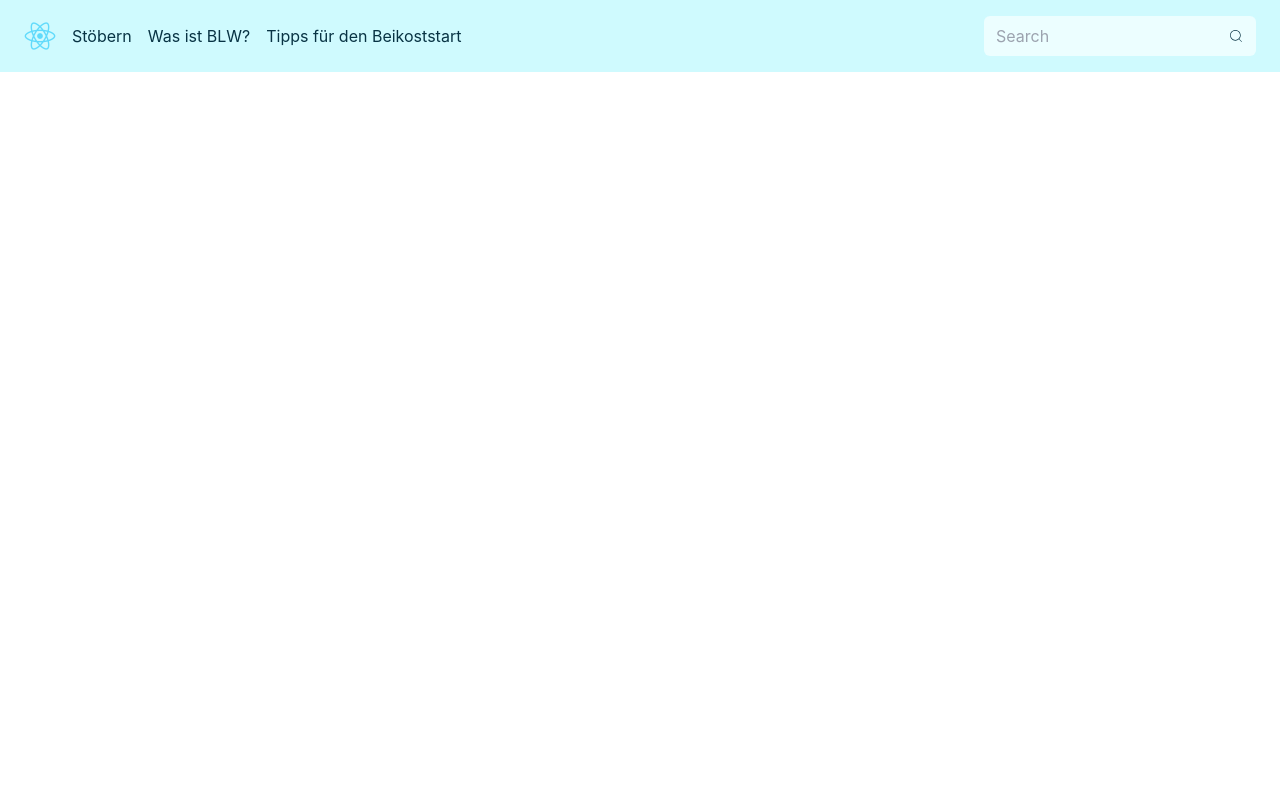
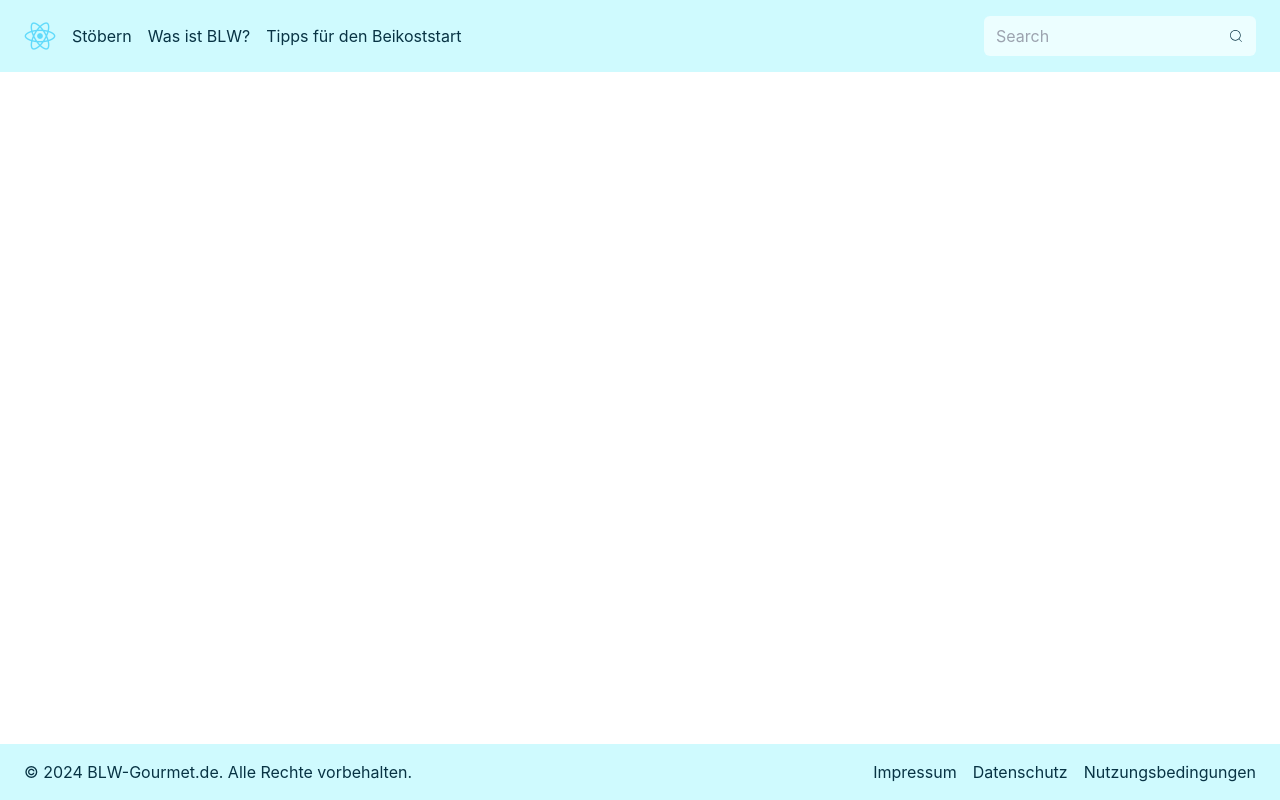
Before and after one commit to Max-Montag/blw-gourmet.de, a React (Create React App) app: page /nutzungsbedingungen in a window 1280 px wide. Built offline with nearby package versions, Linux system fonts and the light colour scheme; a web font is replaced by a local one.

Commit message:
add footer

```diff
--- a/src/App.tsx
+++ b/src/App.tsx
@@ -5,17 +5,23 @@ import LoadRecipe from "./views/recipe/LoadRecipe";
 import EditRecipe from "./views/admin/EditRecipe";
 import AdminDashboard from "./views/admin/AdminDashboard";
 import Header from "./views/components/Header";
+import Footer from "./views/components/Footer";
 
 const App: React.FC = () => {
   return (
     <Router>
+      <div className="flex flex-col min-h-screen">
         <Header />
+        <main className="flex-grow">
           <Routes>
             <Route path="/" element={<Landing />} />
             <Route path="/recipe/:url/" element={<LoadRecipe />} />
             <Route path="/admin/edit-recipe/:url/" element={<EditRecipe />} />
             <Route path="/admin/dashboard/" element={<AdminDashboard />} />
           </Routes>
+        </main>
+        <Footer />
+      </div>
     </Router>
   );
 };
--- /dev/null
+++ b/src/views/components/Footer.tsx
@@ -0,0 +1,34 @@
+import React from "react";
+import { Link } from "react-router-dom";
+
+const footerLinks = [
+  { label: "Impressum", path: "/impressum" },
+  { label: "Datenschutz", path: "/datenschutz" },
+  { label: "Nutzungsbedingungen", path: "/nutzungsbedingungen" },
+];
+
+const Footer: React.FC = () => {
+  return (
+    <footer className="bg-cyan-100 text-cyan-950 py-4 px-6 mt-8">
+      <div className="flex flex-col md:flex-row justify-between items-center">
+        <p className="text-center md:text-left mb-4 md:mb-0">
+          &copy; {new Date().getFullYear()} BLW-Gourmet.de. Alle Rechte
+          vorbehalten.
+        </p>
+        <nav className="space-x-4">
+          {footerLinks.map((item) => (
+            <Link
+              key={item.path}
+              to={item.path}
+              className="text-cyan-950 hover:text-cyan-500"
+            >
+              {item.label}
+            </Link>
+          ))}
+        </nav>
+      </div>
+    </footer>
+  );
+};
+
+export default Footer;
```
Lines whose indentation alone changed are shown as unchanged.
